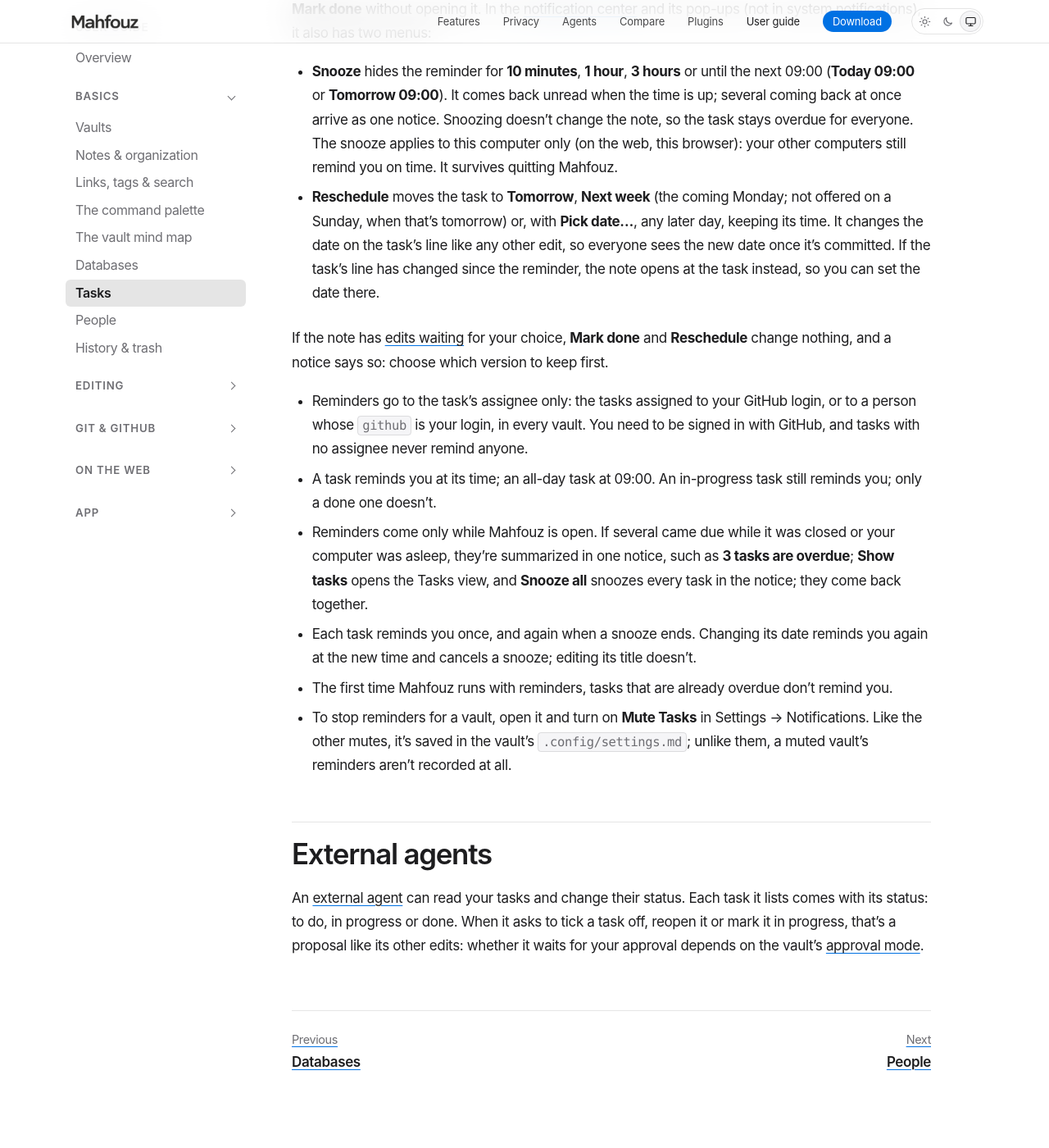
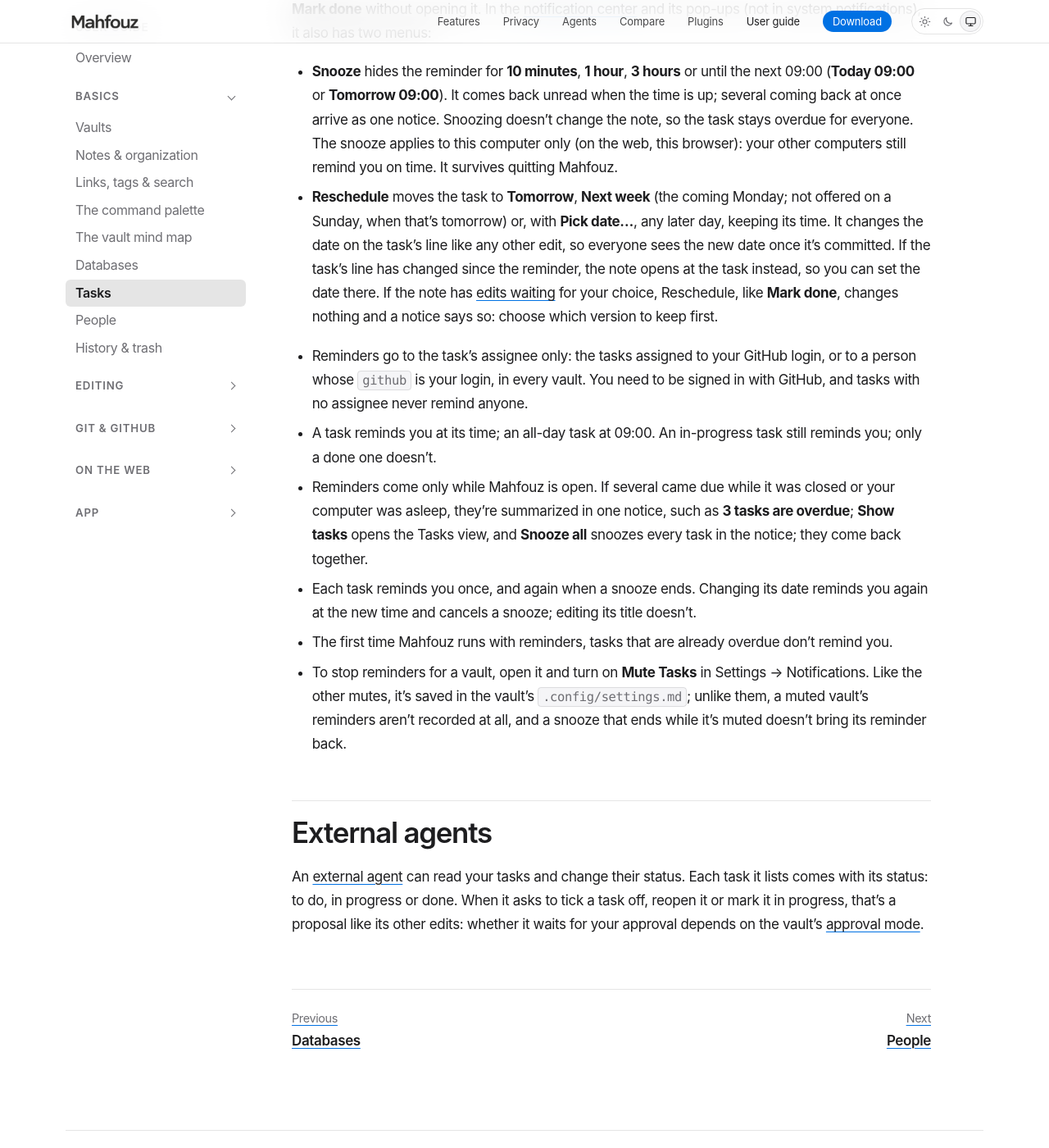
Before and after one commit to mahfouz-app/docs, a Jekyll site: the page built from guide/tasks.md, in a window 1280 px wide and 1400 px high, scrolled down 3332 px. Shown: the whole window at 82% size. Built offline with Jekyll 4.4.1, drawn with Linux system fonts in a browser that asks for light colours.

Commit message:
guide(tasks): fold the edits-waiting note into Reschedule; muted snoozes
Co-Authored-By: Claude Opus 5.5 <noreply@anthropic.com>

```diff
--- a/guide/tasks.md
+++ b/guide/tasks.md
@@ -143,11 +143,10 @@ notifications), it also has two menus:
   date…**, any later day, keeping its time. It changes the date on the
   task's line like any other edit, so everyone sees the new date once it's
   committed. If the task's line has changed since the reminder, the note
-  opens at the task instead, so you can set the date there.
-
-If the note has [edits waiting](/guide/when-sync-fails/#edits-to-title-are-waiting) for your choice,
-**Mark done** and **Reschedule** change nothing, and a notice says so: choose
-which version to keep first.
+  opens at the task instead, so you can set the date there. If the note has
+  [edits waiting](/guide/when-sync-fails/#edits-to-title-are-waiting) for
+  your choice, Reschedule, like **Mark done**, changes nothing and a notice
+  says so: choose which version to keep first.
 
 - Reminders go to the task's assignee only: the tasks assigned to your
   GitHub login, or to a person whose `github` is your login, in every
@@ -167,7 +166,8 @@ which version to keep first.
 - To stop reminders for a vault, open it and turn on **Mute Tasks** in
   Settings → Notifications. Like the other mutes, it's saved in the vault's
   `.config/settings.md`; unlike them, a muted vault's reminders aren't
-  recorded at all.
+  recorded at all, and a snooze that ends while it's muted doesn't bring its
+  reminder back.
 
 ## External agents
 
```
